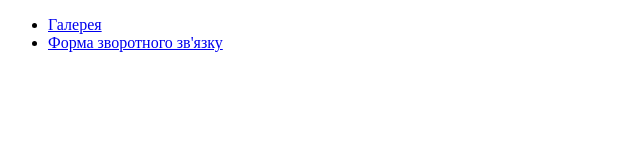
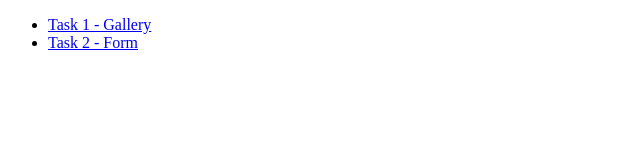
Before and after one commit to EdWin13ua/goit-js-hw-09, a plain HTML site: page index.html in a window 1280 px wide. Shown: the whole page, without its empty margins (0-640 px from the left). Drawn offline with Linux system fonts and the light colour scheme.

Commit message:
Deploying to gh-pages from @ EdWin13ua/goit-js-hw-09@c41c37bd03440a2f810e69fcd3682227c3f2b34d 🚀

```diff
--- a/index.html
+++ b/index.html
@@ -6,9 +6,9 @@
     <title>Домашнє завдання 9</title>
   </head>
   <body>
-    <ul>
-      <li><a href="./1-gallery.html">Галерея</a></li>
-      <li><a href="./2-form.html">Форма зворотного зв'язку</a></li>
-    </ul>
+<ul>
+  <li><a href="./1-gallery.html">Task 1 - Gallery</a></li>
+  <li><a href="./2-form.html">Task 2 - Form</a></li>
+</ul>
   </body>
 </html>
```
